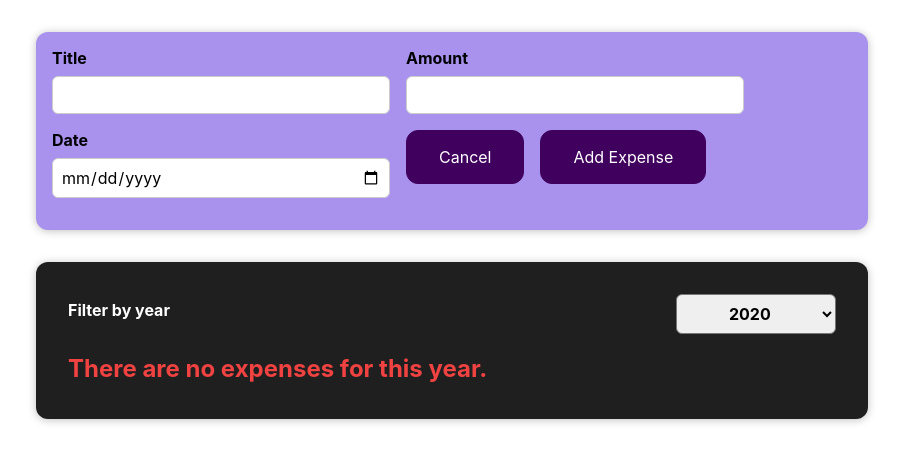
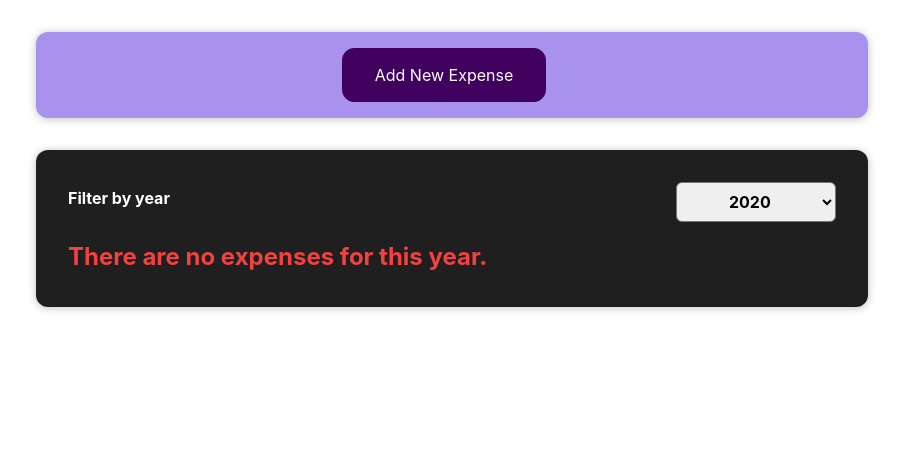
Before and after one commit to commit-kyle/expense-tracker, a React (Create React App) app in the folder expense-tracker/: page / in a window 1280 px wide. Shown: the top 462 px of the page, without its empty margins (188-1091 px from the left). Built offline with nearby package versions, Linux system fonts and the light colour scheme.

Commit message:
Set up and manage state to conditionally manage form component rendering

```diff
--- a/expense-tracker/src/components/NewExpense/NewExpense.js
+++ b/expense-tracker/src/components/NewExpense/NewExpense.js
@@ -1,9 +1,11 @@
-import React from 'react';
+import React, { useState } from 'react';
 
 import ExpenseForm from './ExpenseForm/ExpenseForm';
 import './NewExpense.css';
 
 const NewExpense = props => {
+	const [isEditing, setIsEditing] = useState(false);
+
 	const saveExpDataHandler = expData => {
 		const expenseData = {
 			...expData,
@@ -11,13 +13,30 @@
 		};
 
 		props.onAddExpense(expenseData);
-  }
+		setIsEditing(false);
+	};
+
+	const newExpenseHandler = () => {
+		setIsEditing(true);
+	};
+
+	const cancelExpenseHandler = () => {
+		setIsEditing(false);
+	};
 
 	return (
-    <div className='new-expense'>
-      <ExpenseForm onSaveExpData={saveExpDataHandler} />
+		<div className="new-expense">
+			{!isEditing && (
+				<button onClick={newExpenseHandler}>Add New Expense</button>
+			)}
+			{isEditing && (
+				<ExpenseForm
+					onCancel={cancelExpenseHandler}
+					onSaveExpData={saveExpDataHandler}
+				/>
+			)}
 		</div>
-  )
-}
+	);
+};
 
-export default NewExpense
+export default NewExpense;
```
Lines whose indentation alone changed are shown as unchanged.
